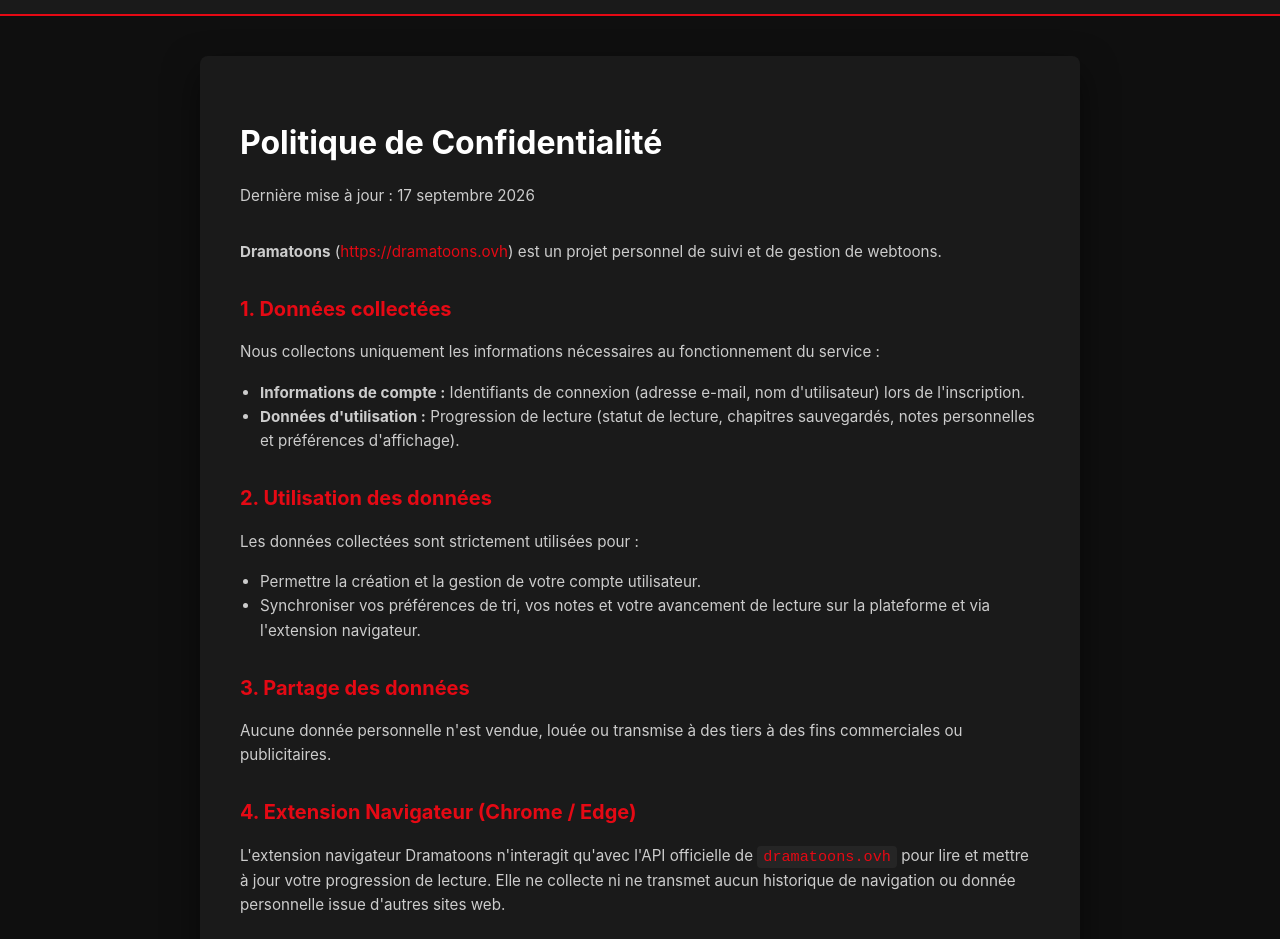
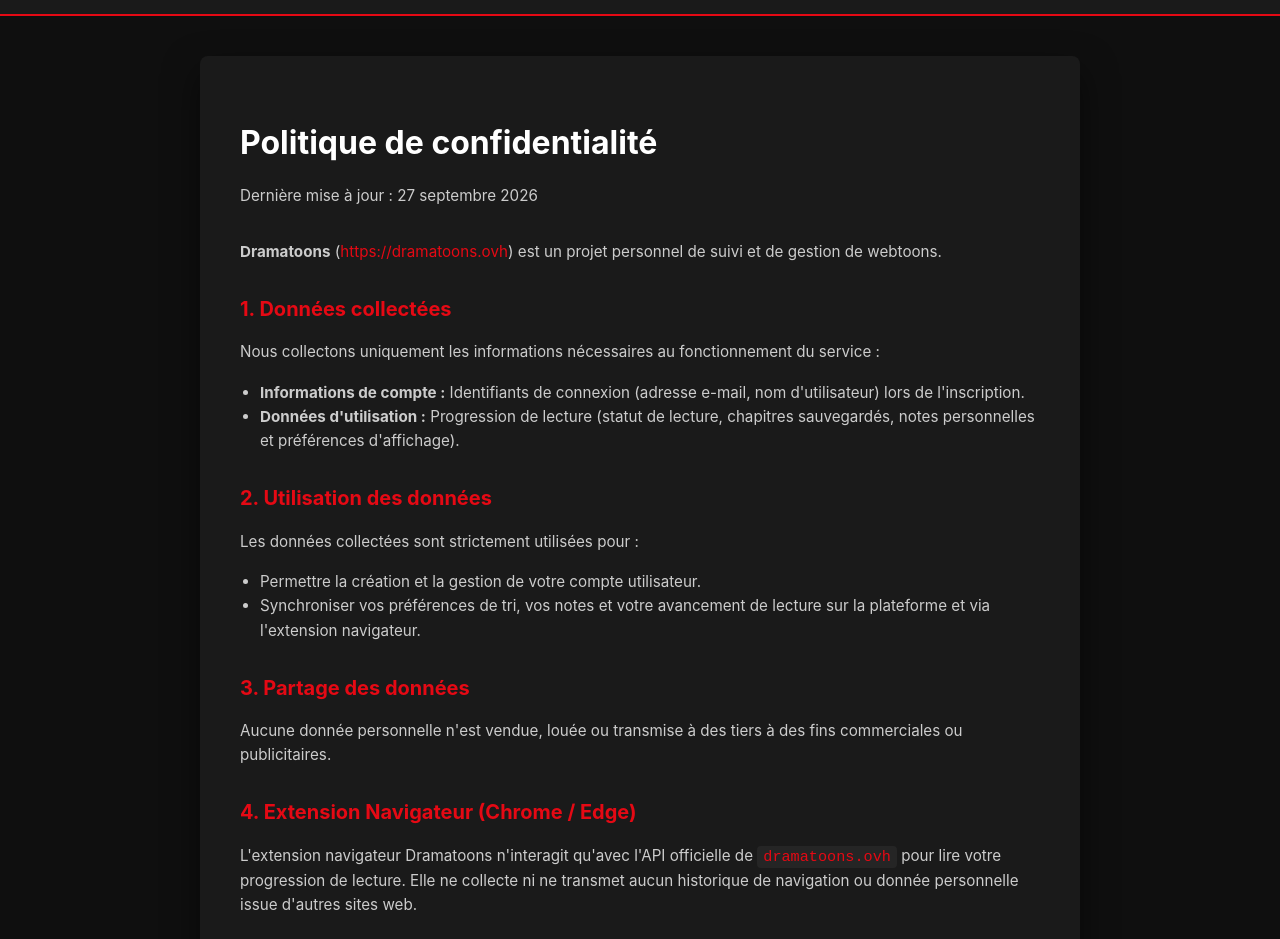
Before and after one commit to remi-leconte/dramatoons-front, a Vue app: page /privacy in a window 1280 px wide. Shown: the part 53-992 px from the top of the page. Built offline with nearby package versions, Linux system fonts and the light colour scheme; no server answers.

Commit message:
fix/#84-politique-confidentialite
Modification de la politique de confidentialité

```diff
--- a/src/views/PrivacyPolicyView.vue
+++ b/src/views/PrivacyPolicyView.vue
@@ -1,8 +1,8 @@
 <template>
   <div class="privacy-container">
     <div class="privacy-card">
-      <h1>Politique de Confidentialité</h1>
-      <p class="last-updated">Dernière mise à jour : 17 septembre 2026</p>
+      <h1>Politique de confidentialité</h1>
+      <p class="last-updated">Dernière mise à jour : 27 septembre 2026</p>
 
       <p>
         <strong>Dramatoons</strong> (<a href="https://dramatoons.ovh" target="_blank" rel="noopener">https://dramatoons.ovh</a>) est un projet personnel de suivi et de gestion de webtoons.
@@ -29,7 +29,7 @@
 
       <h2>4. Extension Navigateur (Chrome / Edge)</h2>
       <p>
-        L'extension navigateur Dramatoons n'interagit qu'avec l'API officielle de <code>dramatoons.ovh</code> pour lire et mettre à jour votre progression de lecture. Elle ne collecte ni ne transmet aucun historique de navigation ou donnée personnelle issue d'autres sites web.
+        L'extension navigateur Dramatoons n'interagit qu'avec l'API officielle de <code>dramatoons.ovh</code> pour lire votre progression de lecture. Elle ne collecte ni ne transmet aucun historique de navigation ou donnée personnelle issue d'autres sites web.
       </p>
 
       <h2>5. Vos droits et contact</h2>
```
